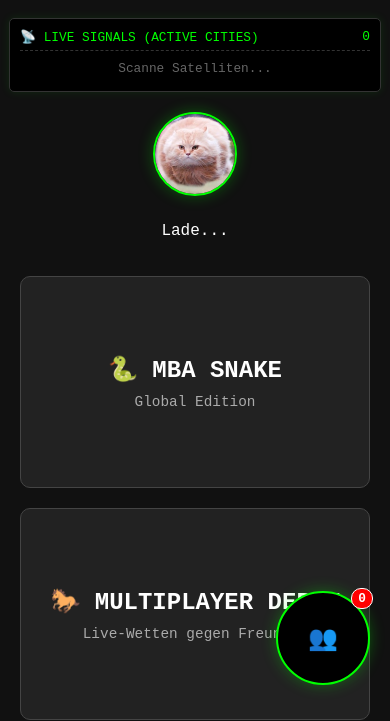
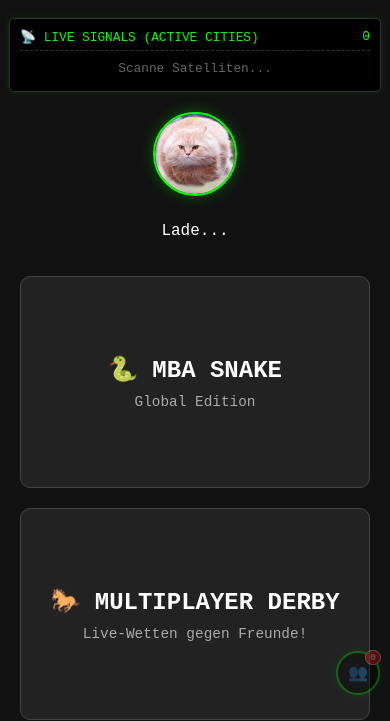
Before and after one commit to data54123-star/mba-arcade, a plain HTML site: page lobby.html in a window 390 px wide. Shown: the part 139-860 px from the top of the page. Drawn offline with Linux system fonts and the light colour scheme; no server answers.

Commit message:
Update_alles

```diff
--- a/lobby.html
+++ b/lobby.html
@@ -84,23 +84,37 @@
         }
 
         /* FLOATING BUTTON */
+        /* --- ACTIVE USER BUTTON (STEALTH MODE) --- */
         #toggle-users-btn {
             position: fixed; bottom: 20px; right: 20px;
             background: #000; color: #00ff00; border: 2px solid #00ff00;
-            padding: 15px; border-radius: 50%; width: 60px; height: 60px;
-            font-size: 1.5rem; cursor: pointer; z-index: 1900;
-            box-shadow: 0 0 15px rgba(0, 255, 0, 0.3);
+            width: 50px; height: 50px; /* Etwas kleiner als vorher */
+            font-size: 1.2rem; cursor: pointer; z-index: 1900;
+            border-radius: 50%; box-shadow: 0 0 10px rgba(0, 255, 0, 0.3);
             display: flex; justify-content: center; align-items: center;
-            transition: all 0.2s;
+            transition: all 0.3s;
+            opacity: 0.5; /* Halb-transparent, damit das Spiel durchschimmert */
         }
-        #toggle-users-btn:hover { transform: scale(1.1); background: #111; }
+        #toggle-users-btn:hover, #toggle-users-btn:active {
+            transform: scale(1.1); background: #111; opacity: 1; /* Voll sichtbar beim Antippen */
+        }
         .badge-count {
-            position: absolute; top: -5px; right: -5px;
-            background: red; color: white; font-size: 0.8rem; font-weight: bold;
-            padding: 2px 6px; border-radius: 10px; border: 1px solid white;
+            position: absolute; top: -3px; right: -3px; background: red; color: white;
+            font-size: 0.7rem; font-weight: bold; padding: 2px 5px; border-radius: 10px; border: 1px solid white;
         }
 
-
+        /* MOBILE OPTIMIERUNG FÜR DEN BUTTON */
+        @media (max-width: 600px) {
+            #toggle-users-btn {
+                bottom: 10px; right: 10px; /* Ganz in die Ecke quetschen */
+                width: 40px; height: 40px; /* Auf dem Handy noch kleiner */
+                font-size: 1rem;
+                opacity: 0.3; /* Auf dem Handy fast unsichtbar, bis man ihn klickt */
+            }
+            .badge-count {
+                font-size: 0.6rem; padding: 1px 4px;
+            }
+        }
         /* --- LIVE LOCATION TICKER --- */
         .location-box {
             width: 100%; max-width: 500px; margin-bottom: 20px; margin-top: 30px;
--- a/sw.js
+++ b/sw.js
@@ -1,4 +1,4 @@
-const CACHE_NAME = 'arcade-v43';
+const CACHE_NAME = 'arcade-v44';
 
 const urlsToCache = [
   './',
```
Also changed, not shown: busfahrer.html (+28 -3 lines), horserace.html (+27 -6 lines), mario.html (+25 -3 lines), snake.html (+26 -5 lines).
